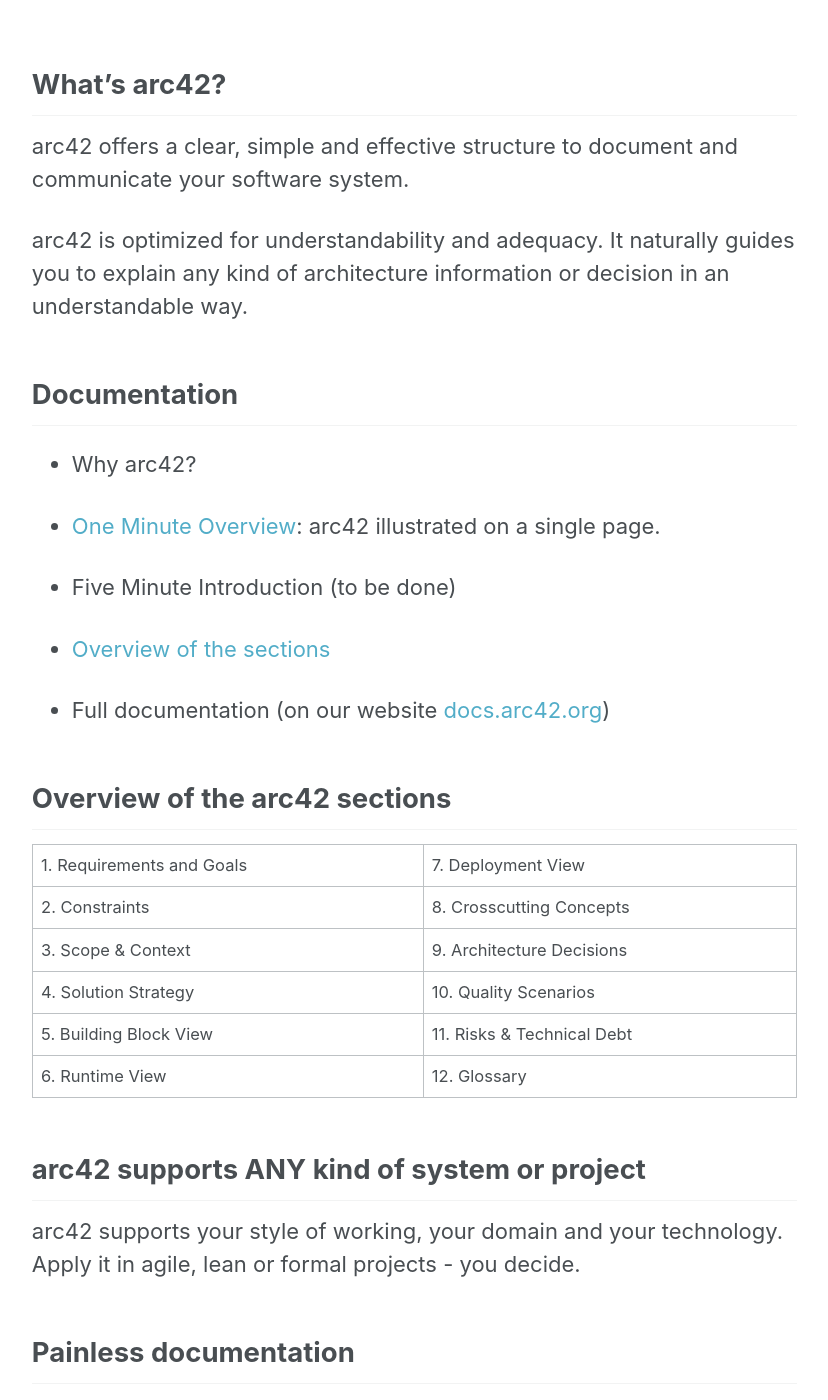
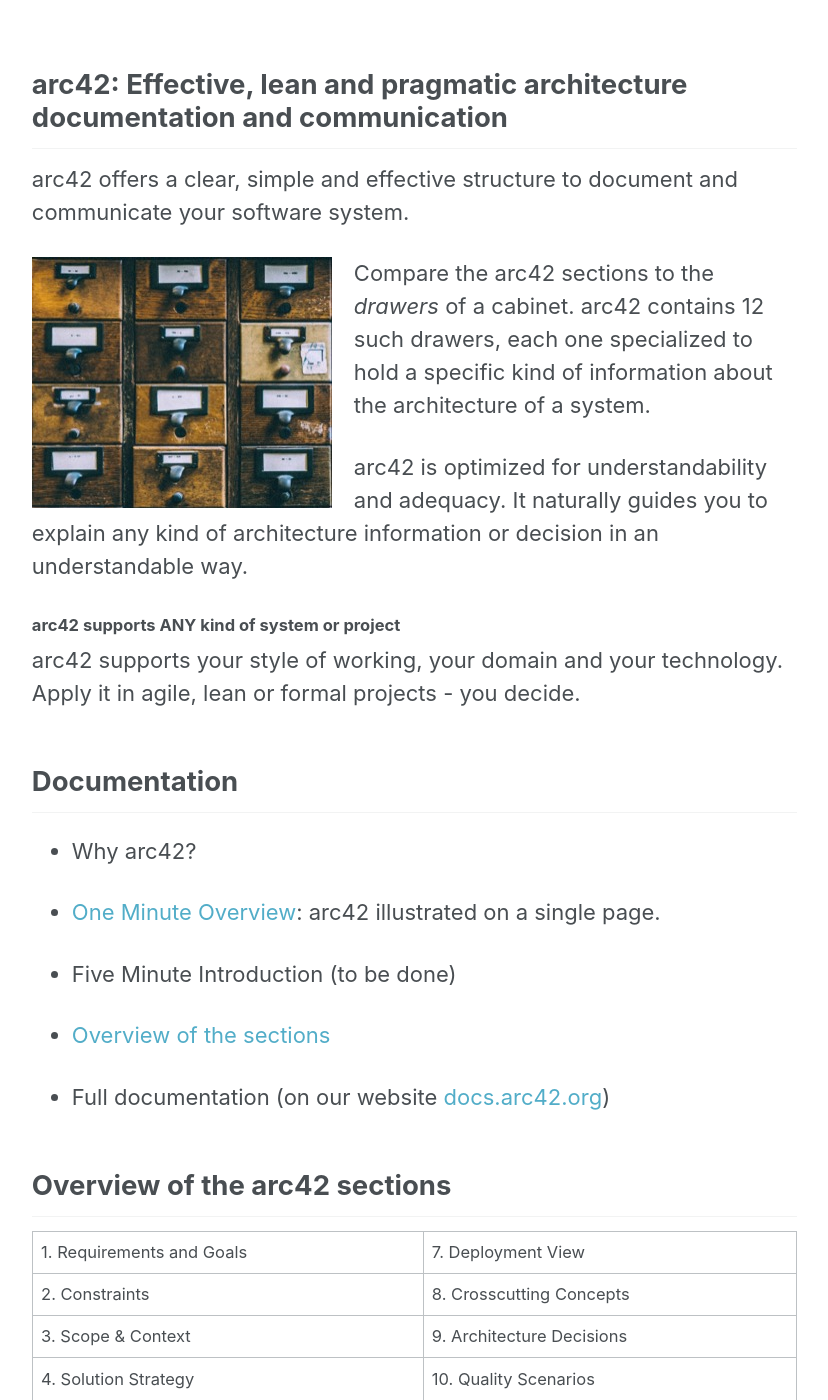
Before and after one commit to arc42/arc42.org-site, a Jekyll site: the page built from _pages/documentation.md, in a window 1280 px wide and 1400 px high, scrolled down 421 px. Shown: the whole window, without its empty margins (252-1080 px from the left). Built offline with Jekyll 4.4.1, drawn with Linux system fonts in a browser that asks for light colours.

Commit message:
updated documentation intro

```diff
--- a/_pages/documentation.md
+++ b/_pages/documentation.md
@@ -12,12 +12,20 @@
 
 ---
 
-## What's arc42?
+## arc42: Effective, lean and pragmatic architecture documentation and communication
 
 arc42 offers a clear, simple and effective structure to document and
 communicate your software system.
 
+![image-left](/assets/images/cabinet-sanwal-deen-300px.jpg){: .align-left}
+Compare the arc42 sections to the _drawers_ of a cabinet. arc42 contains 12 such drawers, each one specialized to hold a specific kind of information about the architecture of a system.
+
 arc42 is optimized for understandability and adequacy. It naturally guides you to explain any kind of architecture information or decision in an understandable way.
+
+#### arc42 supports ANY kind of system or project
+
+arc42 supports your style of working, your domain and your technology.
+Apply it in agile, lean or formal projects - you decide.
 
 ## Documentation
 
```
Also changed, not shown: other parts of _pages/documentation.md (+0 -5 lines), assets/images/cabinet-sanwal-deen-300px.jpg (added).
